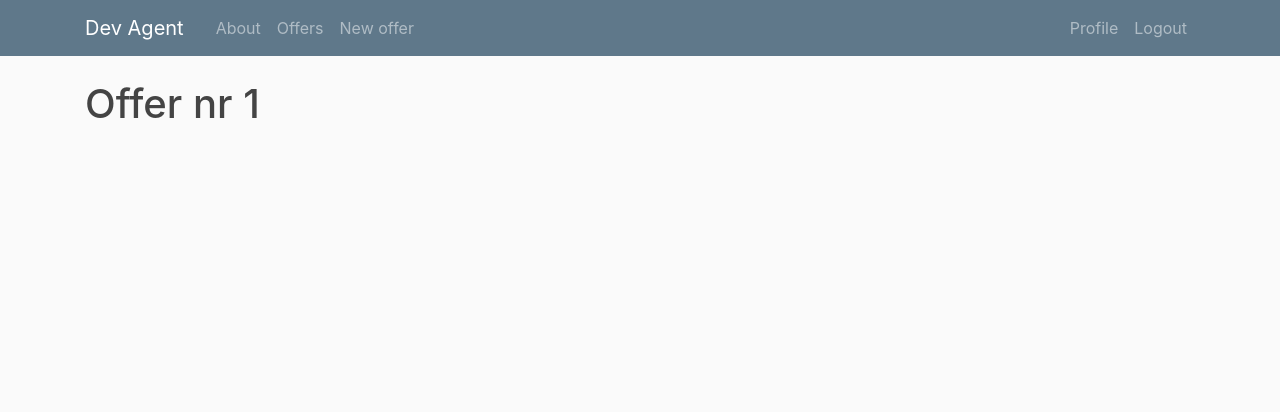
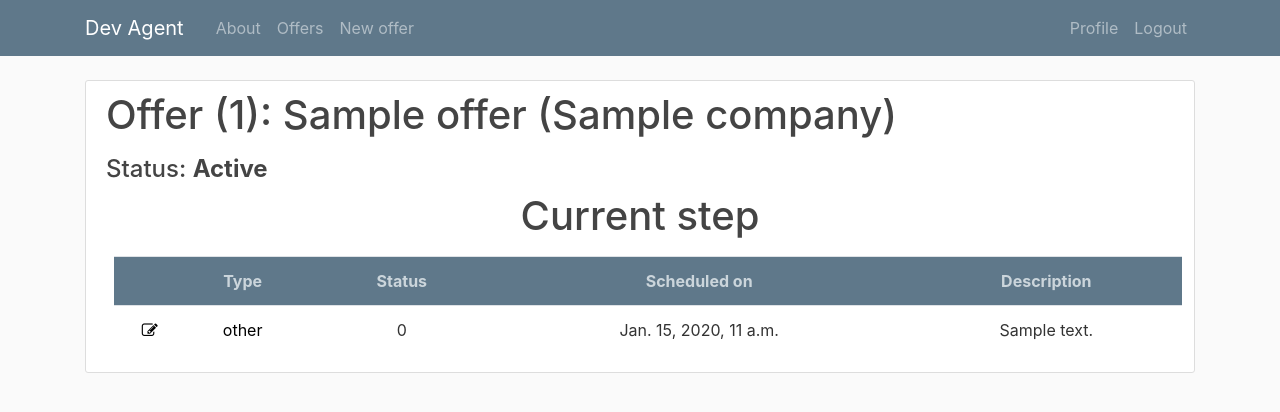
Before and after one commit to nixonsparrow/DevAgent, a Django app: page /offers/1 in a window 1280 px wide. Shown: the top 412 px of the page. Run offline with Django 4.2, Linux system fonts and the light colour scheme; a user stored in the database is signed in; data comes from the database, SQL or seed files in the repository; tables that the repository leaves empty hold one stand-in row (values such as "Sample post"); some libraries are stand-ins or nearby versions.

Commit message:
Fix Status algorithm

```diff
--- a/manager/templates/manager/offer_detail.html
+++ b/manager/templates/manager/offer_detail.html
@@ -1,6 +1,16 @@
 {% extends "main/base.html" %}
 {% load i18n %}
 {% block content %}
-    <h1 class="mb-3">{% translate 'Offer nr' %} {{ offer.id }}</h1>
+    <div class="content-section">
+        <h1 class="mb-3">{% translate 'Offer' %} ({{ offer.id }}): {{ offer.title }} ({{ offer.company }})</h1>
+        <h4>{% translate 'Status' %}: <b>{{ offer.status_display }}</b></h4>
+
+        <h1 class="mb-3 text-center">{% translate 'Current step' %}</h1>
+        <table class="container m-2 table text-center">
+            {% include "manager/segments/step_row_header.html" %}
+            {% include "manager/segments/step_row.html" with step=offer.latest_step %}
+        </table>
+
+    </div>
 
 {% endblock content %}
--- /dev/null
+++ b/manager/templates/manager/segments/step_row.html
@@ -0,0 +1,22 @@
+{% load i18n %}
+<tr style='background-color: {% cycle "white" "#f0f0f0" %};'>
+    <td scope="row">
+        <a href="{% url 'step-update' step.id %}" style="position: absolute;">
+            <i class="fa fa-edit"></i>
+        </a>
+    </td>
+    <td>
+        <a href="#" class="dev-agent-link">
+            {{ step.type }}
+        </a>
+    </td>
+    <td>
+        {{ step.status }}
+    </td>
+    <td>
+        {{ step.scheduled_on }}
+    </td>
+    <td>
+        {{ step.description }}
+    </td>
+</tr>
--- /dev/null
+++ b/manager/templates/manager/segments/step_row_header.html
@@ -0,0 +1,16 @@
+{% load i18n %}
+<tr class="bg-steel">
+    <th></th>
+    <th scope="col">
+        {% translate "Type" %}
+    </th>
+    <th scope="col">
+        {% translate "Status" %}
+    </th>
+    <th scope="col">
+        {% translate "Scheduled on" %}
+    </th>
+    <th scope="col">
+        {% translate "Description" %}
+    </th>
+</tr>
```
Also changed, not shown: manager/signals.py (+20 -2 lines), manager/tests/__init__.py (+1 -0 lines), manager/tests/test_offer_views.py (+12 -12 lines), manager/tests/test_recruitment_step_views.py (+11 -1 lines).
